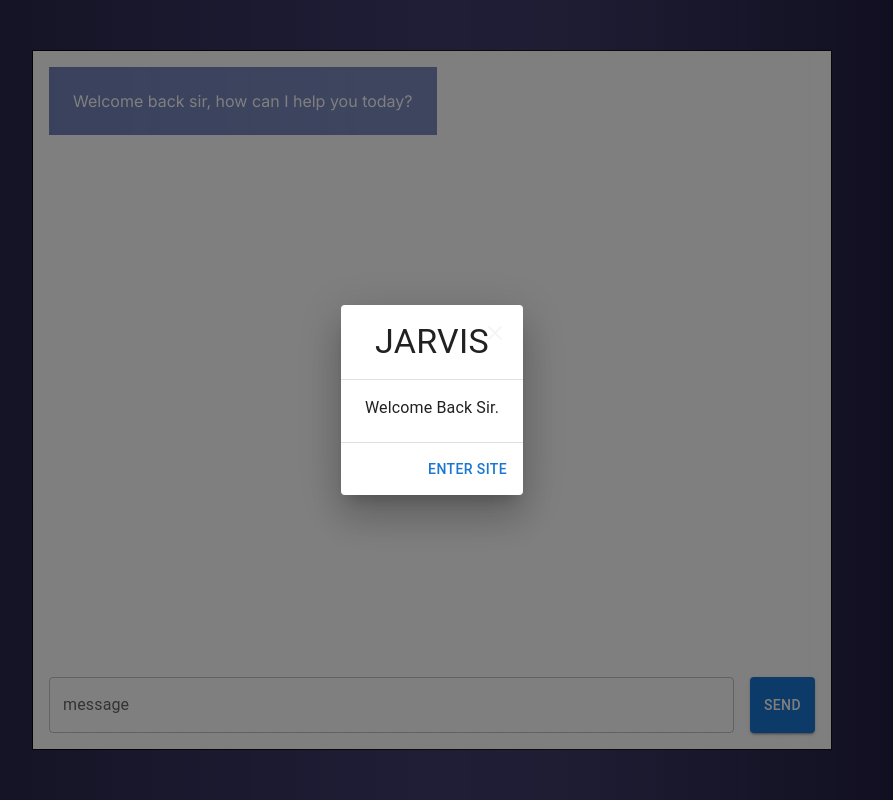
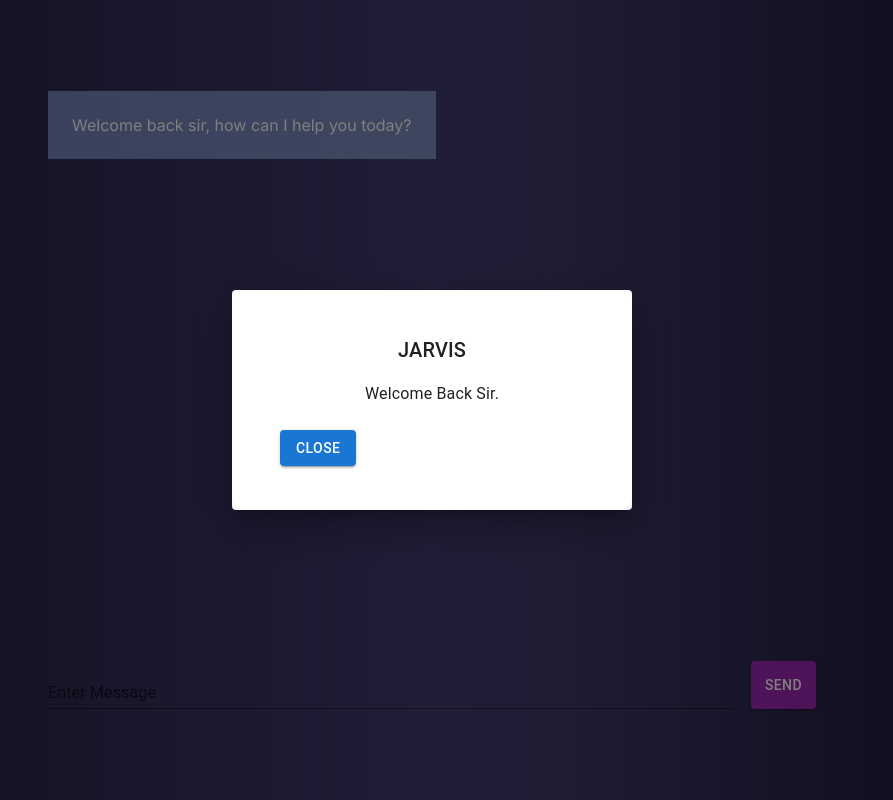
Before and after one commit to zayn-commits/chatbot, a Next.js app: page / in a window 1280 px wide. Shown: the whole page, without its empty margins (208-1101 px from the left). Built offline with nearby package versions, Linux system fonts and the light colour scheme.

Commit message:
Popup and Background Fix

```diff
--- a/app/page.js
+++ b/app/page.js
@@ -1,7 +1,7 @@
 'use client'
 import Image from "next/image";
 import { useState } from "react";
-import{ Box, Stack, TextField, Button, SpeedDial,SpeedDialIcon, SpeedDialAction} from '@mui/material'
+import{ Box, Stack, TextField, Button, styled} from '@mui/material'
 import React from "react";
 import Dialog from '@mui/material/Dialog';
 import DialogTitle from '@mui/material/DialogTitle';
@@ -28,6 +28,10 @@
 
   const [open, setOpen] = useState(true);
 
+  const handleClickOpen = () => {
+    setOpen(true);
+  };
+
   const handleClose = () => {
     setOpen(false);
   };
@@ -41,6 +45,62 @@
   }
 `;
 
+const openAnimation = keyframes`
+  0% {
+    height: 0px; /* Start from zero height */
+    opacity: 0; /* Start fully transparent */
+  }
+
+  15% {
+    height: 15px; /* Start from zero height */
+    opacity: 0; /* Start fully transparent */
+  }
+
+  25% {
+    height: 25px; /* Start from zero height */
+    opacity: 0; /* Start fully transparent */
+  }
+
+  35% {
+    height: 35px; /* Start from zero height */
+    opacity: 0; /* Start fully transparent */
+  }
+
+  50% {
+    height: 50px; /* Partially expand height */
+    opacity: 0.5; /* Fade in slightly */
+  }
+
+  65% {
+    height: 65px; /* Start from zero height */
+    opacity: 0; /* Start fully transparent */
+  }
+
+  75% {
+    height: 75px; /* Start from zero height */
+    opacity: 0; /* Start fully transparent */
+  }
+
+  90% {
+    height: 90px; /* Start from zero height */
+    opacity: 0; /* Start fully transparent */
+  }
+
+  100% {
+    height: 100%; /* Expand to full height */
+    opacity: 1; /* Fully opaque */
+  }
+`;
+
+const AnimatedDialogContent = styled(DialogContent)(({ theme }) => ({
+  position: 'relative',
+  animation: `${openAnimation} 0.6s ease-out forwards`, // Smooth vertical expansion
+  backgroundColor: theme.palette.background.paper,
+  borderRadius: '12px', // Rounded corners for a cleaner look
+  boxShadow: '0 4px 12px rgba(0, 0, 0, 0.1)', // Subtle shadow for depth
+  overflow: 'hidden', // Ensure no overflow issues
+  width: '400px', // Maintain a consistent width throughout the animation
+}));
   const sendMessage = async()=>{
     setMessage('')
     setMessages((messages)=>[
@@ -107,42 +167,37 @@
       />
     <>
     <Dialog open={open} onClose={handleClose}>
-        <DialogTitle>
-          <Typography variant="h4" align="center" >
+        <AnimatedDialogContent>
+          <Box sx={{ padding: 3 }}>
+            <Typography
+            variant="h6"
+            sx={{
+            marginBottom: 2,
+            textAlign: 'center',
+            }}>
               JARVIS
             </Typography>
-          <IconButton
-            aria-label="close"
-            onClick={handleClose}
+            <Typography
+            variant="body1"
             sx={{
-              position: 'absolute',
-              right: 8,
-              top: 8,
-              color: (theme) => theme.palette.grey[100],
-            }}
-          >
-            <CloseIcon />
-          </IconButton>
-        </DialogTitle>
-        <DialogContent dividers>
-          <Typography gutterBottom>
+            marginBottom: 3,
+            textAlign: 'center'
+            }}>
               Welcome Back Sir.
             </Typography>
-        </DialogContent>
-        <DialogActions>
-          <Button onClick={handleClose} color="primary">
-            Enter Site
+            <Button variant="contained" color="primary" onClick={handleClose} sx={{ marginRight: 1 }}>
+              Close
             </Button>
-        </DialogActions>
+          </Box>
+        </AnimatedDialogContent>
       </Dialog>
     </>
 
     <Stack
-    bgcolor="white"
+    bgcolor=""
     direction = "column"
     width = "800px"
-    height = "700px"
-    border = "1px solid black"
+    height = "650px"
     p={2}
     spacing={3}
     >
@@ -178,14 +233,19 @@
       </Stack>
       <Stack
       direction="row"
-      spacing={2}>
+      spacing={2}
+      bgcolor = "transparent " >
       <TextField
-      label = "message"
+      variant="standard"
+      label = "Enter Message"
       fullWidth
       value = {message}
       onChange={(e) => setMessage(e.target.value)}
       />
-      <Button variant = "contained" onClick={sendMessage} >
+      <Button
+      variant = "contained"
+      onClick={sendMessage}
+      color = "secondary" >
         Send
       </Button>
       </Stack>
```
Lines whose indentation alone changed are shown as unchanged.
